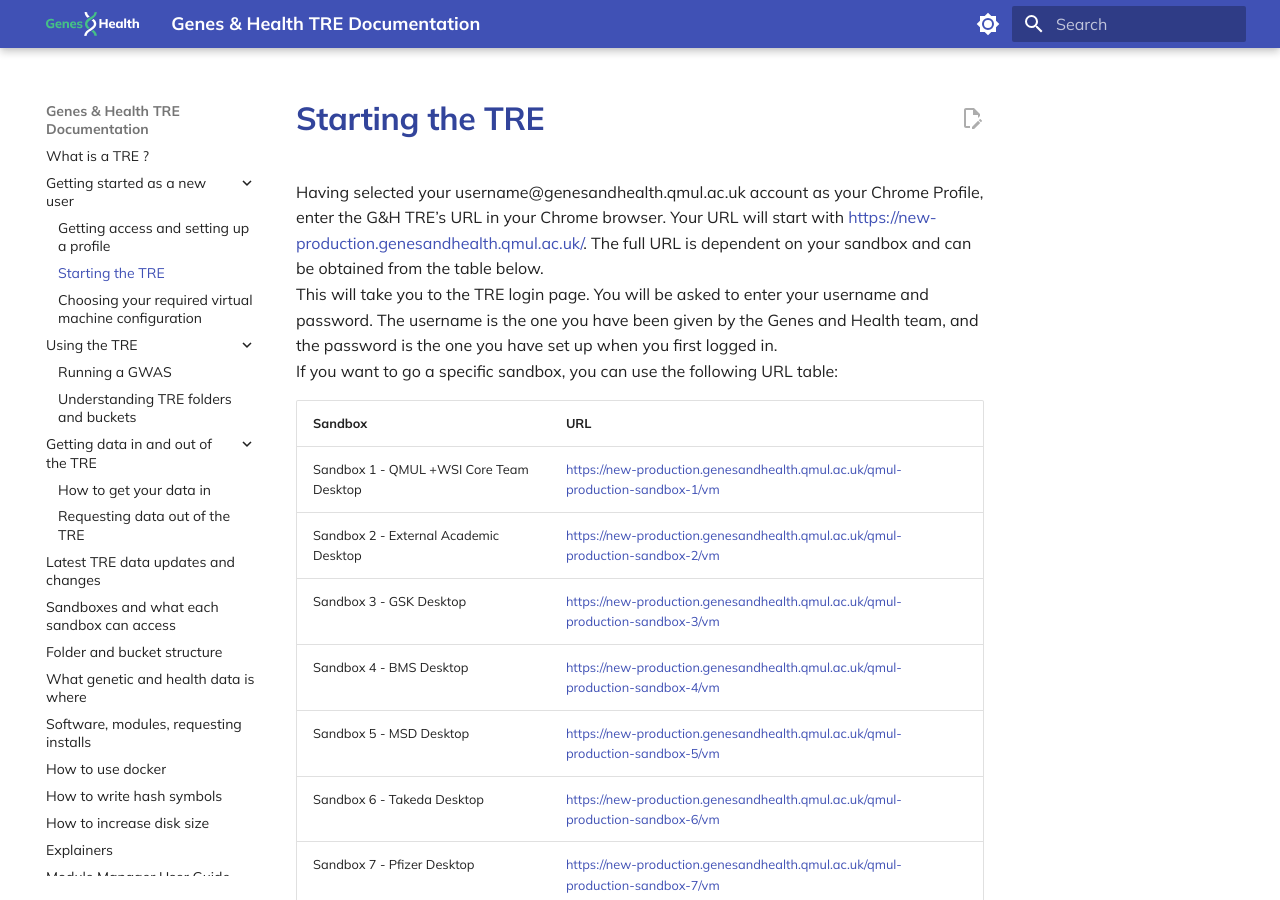
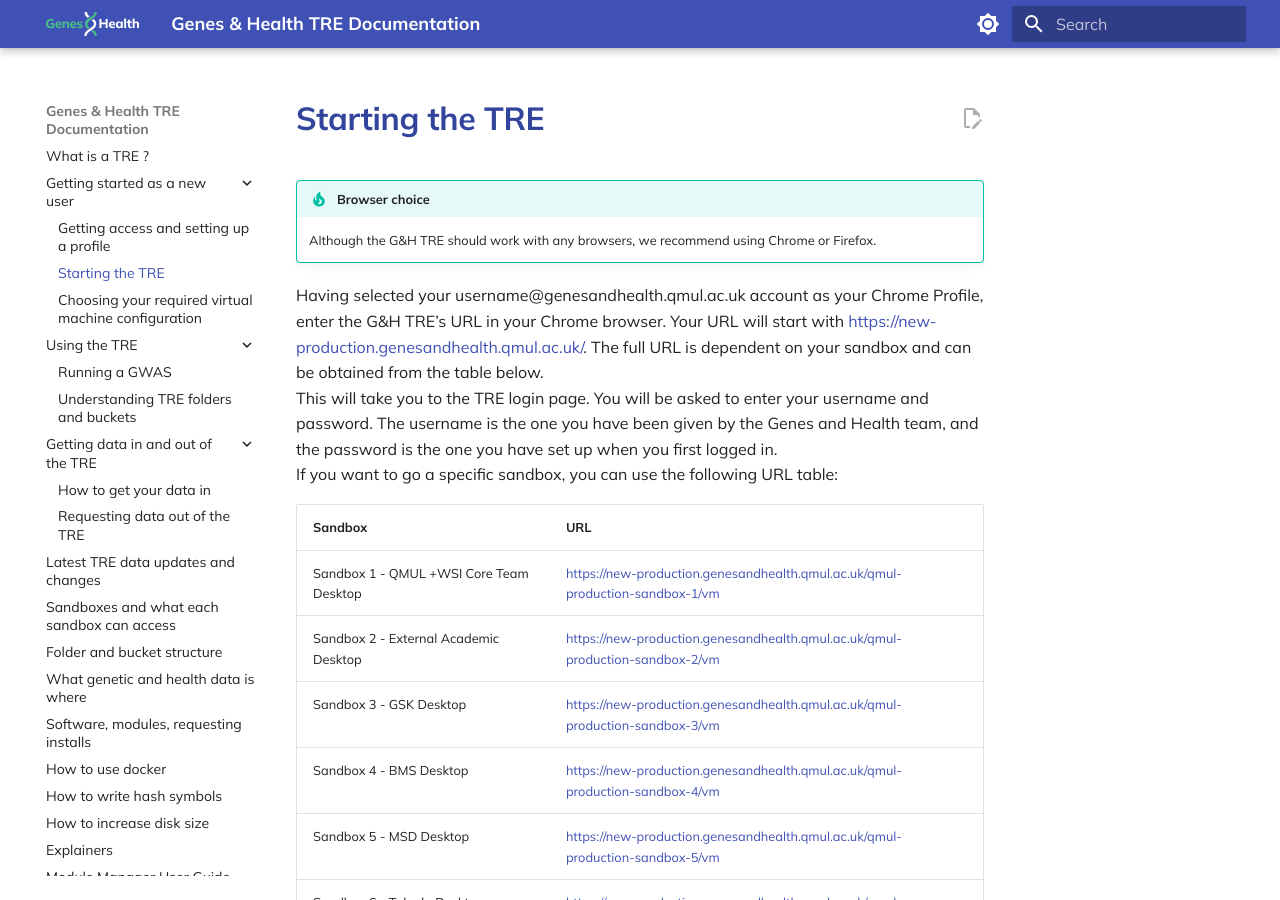
Before and after one commit to genes-and-health/TRE-documentation-v3, an MkDocs documentation site: the page built from docs/getting-started-as-a-new-user/starting-the-tre.md, in a window 1280 px wide and 900 px high. Built offline with MkDocs 1.6.1 and Material for MkDocs 9.7.7, drawn with Linux system fonts in a browser that asks for light colours; comment, search, counter and statistics services are not loaded.

Commit message:
Update starting-the-tre.md
added tip on browser choice

```diff
--- a/docs/getting-started-as-a-new-user/starting-the-tre.md
+++ b/docs/getting-started-as-a-new-user/starting-the-tre.md
@@ -1,4 +1,7 @@
 # Starting the TRE
+
+!!! tip "Browser choice"
+    Although the G&H TRE should work with any browsers, we recommend using Chrome or Firefox.
 
 Having selected your username@genesandhealth.qmul.ac.uk account as your Chrome Profile, enter the G&H TRE’s URL in your Chrome browser. Your URL will start with [https://new-production.genesandhealth.qmul.ac.uk/](https://new-production.genesandhealth.qmul.ac.uk/). The full URL is dependent on your sandbox and can be obtained from the table below.
 This will take you to the TRE login page. You will be asked to enter your username and password. The username is the one you have been given by the Genes and Health team, and the password is the one you have set up when you first logged in.
```
